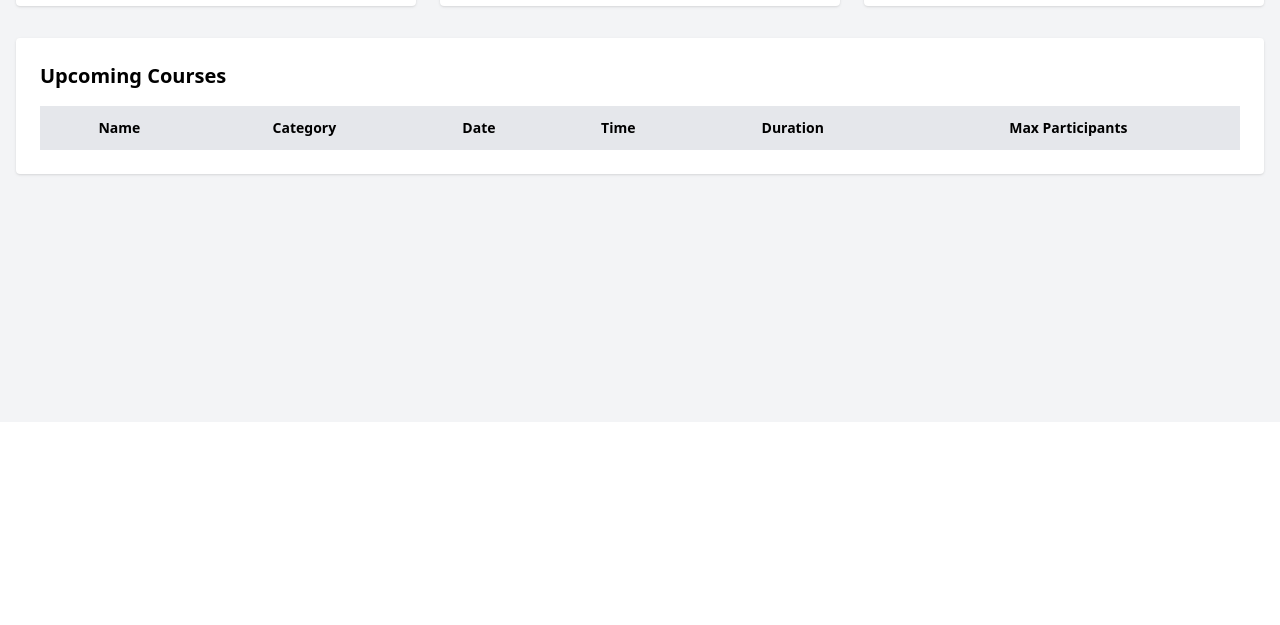
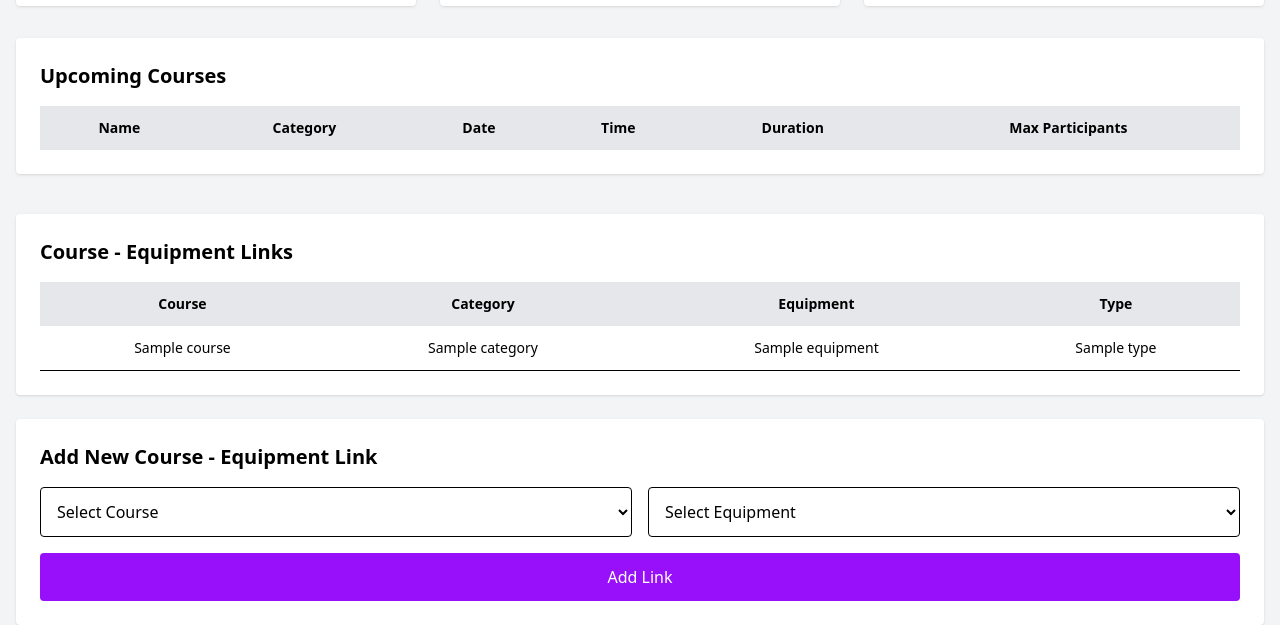
Before and after one commit to hamzalafsioui/FitManager, a PHP site: page / in a window 1280 px wide. Shown: the part 378-1003 px from the top of the page. Before the commit the page ends 556 px from the top, so only its background shows below. Run offline with PHP 8.4, Linux system fonts and the light colour scheme; tables that the repository leaves empty hold one stand-in row (values such as "Sample post"); lists and menus that the app fills with data are empty.

Commit message:
add course equipment without js only php (-

```diff
--- /dev/null
+++ b/includes/functions_data/functions_course_equipment.php
@@ -0,0 +1,28 @@
+<?php
+
+require_once __DIR__ . "/../../db.php";
+
+function getAllCourseEquipment() {
+    global $pdo;
+
+    $sql = " SELECT ce.course_id,ce.equipment_id,c.name AS course_name,cat.name AS category_name,
+            e.name AS equipment_name,
+            et.type_name
+        FROM course_equipment ce
+        JOIN courses c ON ce.course_id = c.id
+        JOIN categories cat ON c.category_id = cat.id
+        JOIN equipments e ON ce.equipment_id = e.id
+        JOIN equipment_types et ON e.type_id = et.id
+        ORDER BY c.name ASC, e.name ASC
+    ";
+
+    return $pdo->query($sql)->fetchAll(PDO::FETCH_ASSOC);
+}
+
+function addCourseEquipment($data) {
+    global $pdo;
+    $stmt = $pdo->prepare(" INSERT INTO course_equipment (course_id, equipment_id)
+    VALUES (?, ?)
+    ");
+    return $stmt->execute([$data["course_id"], $data["equipment_id"]]);
+}
--- a/public/index.php
+++ b/public/index.php
@@ -3,6 +3,12 @@
 require_once __DIR__ . "/../includes/functions_data/functions_courses.php";
 require_once __DIR__ . "/../includes/functions_data/functions_equip.php";
 
+// COURSE EQUIPMENT
+require_once __DIR__ . "/../includes/functions_data/functions_course_equipment.php";
+
+$links = getAllCourseEquipment();
+$allCourses = getAllCourses();
+$allEquipments = getAllEquipments();
 
 $total_courses = getTotalCourses();
 $total_equipments = getTotalEquipments();
@@ -85,6 +91,70 @@ $total_equipments = getTotalEquipments();
             </div>
         </div>
 
+  <!-- COURSE EQUIPMENT -->
+    <!-- COURSE–EQUIPMENT LINK TABLE -->
+    <div class="bg-white p-6 shadow rounded mt-10">
+        <h2 class="text-xl font-semibold mb-4">Course - Equipment Links</h2>
+
+        <div class="overflow-x-auto">
+        <table class="min-w-full table-auto text-sm">
+            <thead class="bg-gray-200">
+                <tr>
+                    <th class="p-3">Course</th>
+                    <th class="p-3">Category</th>
+                    <th class="p-3">Equipment</th>
+                    <th class="p-3">Type</th>
+                </tr>
+            </thead>
+
+            <tbody>
+                <?php foreach ($links as $row): ?>
+                <tr class="border-b">
+                    <td class="p-3 text-center"><?= htmlspecialchars($row["course_name"]) ?></td>
+                    <td class="p-3 text-center"><?= htmlspecialchars($row["category_name"]) ?></td>
+                    <td class="p-3 text-center"><?= htmlspecialchars($row["equipment_name"]) ?></td>
+                    <td class="p-3 text-center"><?= htmlspecialchars($row["type_name"]) ?></td>
+                </tr>
+                <?php endforeach; ?>
+            </tbody>
+
+        </table>
+        </div>
+    </div>
+
+<!-- ADD NEW LINK -->
+<div class="bg-white p-6 shadow rounded mt-6">
+    <h2 class="text-xl font-semibold mb-4">Add New Course - Equipment Link</h2>
+
+    <form class="grid grid-cols-1 md:grid-cols-2 gap-4" method="POST" action="../includes/add_course_equipment.php">
+
+        <select name="course_id" class="p-3 border rounded" required>
+            <option value="" disabled selected>Select Course</option>
+            <?php foreach ($allCourses as $c): ?>
+                <option value="<?= htmlspecialchars($c['id']) ?>">
+                    <?= htmlspecialchars($c['name']) ?> (<?= htmlspecialchars($c['category_name']) ?>)
+                </option>
+            <?php endforeach; ?>
+        </select>
+
+        <select name="equipment_id" class="p-3 border rounded" required>
+            <option value="" disabled selected>Select Equipment</option>
+            <?php foreach ($allEquipments as $e): ?>
+                <option value="<?= htmlspecialchars($e['id']) ?>">
+                    <?= htmlspecialchars($e['name']) ?> - <?= htmlspecialchars($e['type_name']) ?>
+                </option>
+            <?php endforeach; ?>
+        </select>
+
+        <button
+            type="submit"
+            class="col-span-full bg-purple-600 text-white py-3 rounded hover:bg-purple-700 hover:cursor-pointer">
+            Add Link
+        </button>
+    </form>
+</div>
+
+
     </main>
 
     <script src="https://cdn.jsdelivr.net/npm/chart.js"></script>
--- a/public/src/output.css
+++ b/public/src/output.css
@@ -7,14 +7,16 @@
       "Segoe UI Emoji", "Segoe UI Symbol", "Noto Color Emoji";
     --font-mono: ui-monospace, SFMono-Regular, Menlo, Monaco, Consolas, "Liberation Mono",
       "Courier New", monospace;
-    --color-red-500: oklch(63.7% 0.237 25.331);
     --color-red-600: oklch(57.7% 0.245 27.325);
-    --color-amber-300: oklch(87.9% 0.169 91.605);
+    --color-amber-500: oklch(76.9% 0.188 70.08);
     --color-green-600: oklch(62.7% 0.194 149.214);
     --color-green-700: oklch(52.7% 0.154 150.069);
-    --color-blue-500: oklch(62.3% 0.214 259.815);
+    --color-emerald-600: oklch(59.6% 0.145 163.225);
     --color-blue-600: oklch(54.6% 0.245 262.881);
     --color-blue-700: oklch(48.8% 0.243 264.376);
+    --color-purple-600: oklch(55.8% 0.288 302.321);
+    --color-purple-700: oklch(49.6% 0.265 301.924);
+    --color-purple-800: oklch(43.8% 0.218 303.724);
     --color-gray-100: oklch(96.7% 0.003 264.542);
     --color-gray-200: oklch(92.8% 0.006 264.531);
     --color-gray-400: oklch(70.7% 0.022 261.325);
@@ -32,8 +34,6 @@
     --text-xl--line-height: calc(1.75 / 1.25);
     --text-2xl: 1.5rem;
     --text-2xl--line-height: calc(2 / 1.5);
-    --text-3xl: 1.875rem;
-    --text-3xl--line-height: calc(2.25 / 1.875);
     --text-4xl: 2.25rem;
     --text-4xl--line-height: calc(2.5 / 2.25);
     --font-weight-semibold: 600;
@@ -236,14 +236,14 @@
   .mt-8 {
     margin-top: calc(var(--spacing) * 8);
   }
+  .mt-10 {
+    margin-top: calc(var(--spacing) * 10);
+  }
   .mb-4 {
     margin-bottom: calc(var(--spacing) * 4);
   }
   .mb-6 {
     margin-bottom: calc(var(--spacing) * 6);
-  }
-  .ml-2 {
-    margin-left: calc(var(--spacing) * 2);
   }
   .flex {
     display: flex;
@@ -318,20 +318,6 @@
       margin-inline-end: calc(calc(var(--spacing) * 2) * calc(1 - var(--tw-space-x-reverse)));
     }
   }
-  .space-x-5 {
-    :where(& > :not(:last-child)) {
-      --tw-space-x-reverse: 0;
-      margin-inline-start: calc(calc(var(--spacing) * 5) * var(--tw-space-x-reverse));
-      margin-inline-end: calc(calc(var(--spacing) * 5) * calc(1 - var(--tw-space-x-reverse)));
-    }
-  }
-  .space-x-7 {
-    :where(& > :not(:last-child)) {
-      --tw-space-x-reverse: 0;
-      margin-inline-start: calc(calc(var(--spacing) * 7) * var(--tw-space-x-reverse));
-      margin-inline-end: calc(calc(var(--spacing) * 7) * calc(1 - var(--tw-space-x-reverse)));
-    }
-  }
   .overflow-x-auto {
     overflow-x: auto;
   }
@@ -355,6 +341,9 @@
   .bg-blue-600 {
     background-color: var(--color-blue-600);
   }
+  .bg-emerald-600 {
+    background-color: var(--color-emerald-600);
+  }
   .bg-gray-100 {
     background-color: var(--color-gray-100);
   }
@@ -366,6 +355,12 @@
   }
   .bg-green-600 {
     background-color: var(--color-green-600);
+  }
+  .bg-purple-600 {
+    background-color: var(--color-purple-600);
+  }
+  .bg-purple-800 {
+    background-color: var(--color-purple-800);
   }
   .bg-white {
     background-color: var(--color-white);
@@ -419,6 +414,9 @@
     --tw-font-weight: var(--font-weight-semibold);
     font-weight: var(--font-weight-semibold);
   }
+  .text-amber-500 {
+    color: var(--color-amber-500);
+  }
   .text-blue-600 {
     color: var(--color-blue-600);
   }
@@ -457,6 +455,13 @@
     transition-timing-function: var(--tw-ease, var(--default-transition-timing-function));
     transition-duration: var(--tw-duration, var(--default-transition-duration));
   }
+  .hover\:cursor-pointer {
+    &:hover {
+      @media (hover: hover) {
+        cursor: pointer;
+      }
+    }
+  }
   .hover\:bg-blue-700 {
     &:hover {
       @media (hover: hover) {
@@ -475,6 +480,13 @@
     &:hover {
       @media (hover: hover) {
         background-color: var(--color-green-700);
+      }
+    }
+  }
+  .hover\:bg-purple-700 {
+    &:hover {
+      @media (hover: hover) {
+        background-color: var(--color-purple-700);
       }
     }
   }
```
Also changed, not shown: includes/add_course_equipment.php (added, +19 -0 lines).
